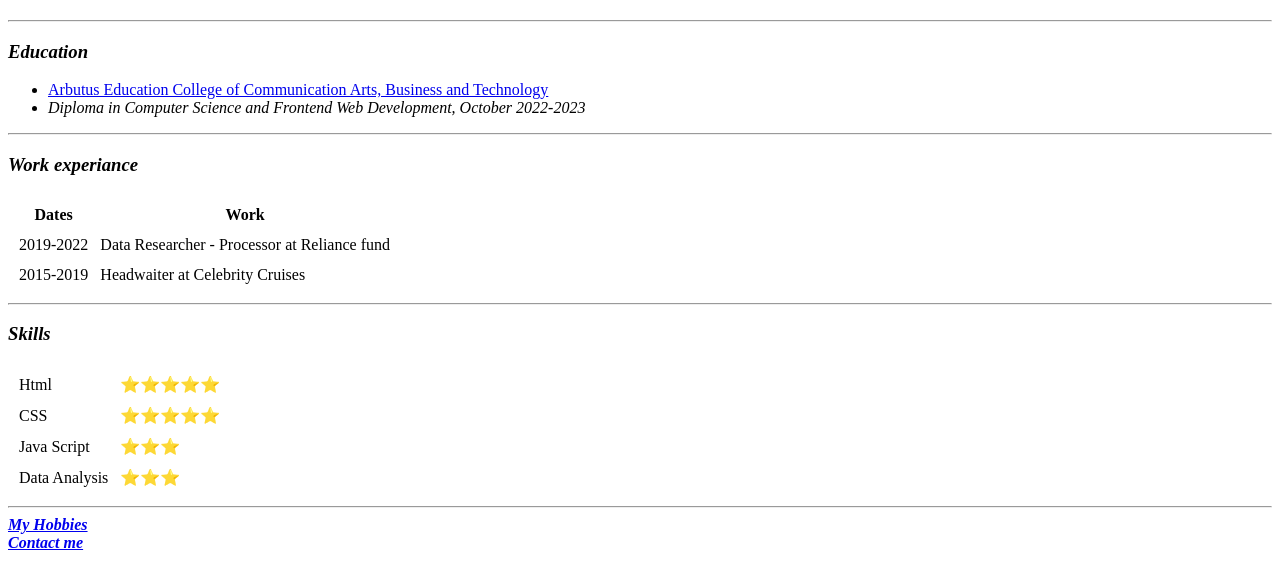
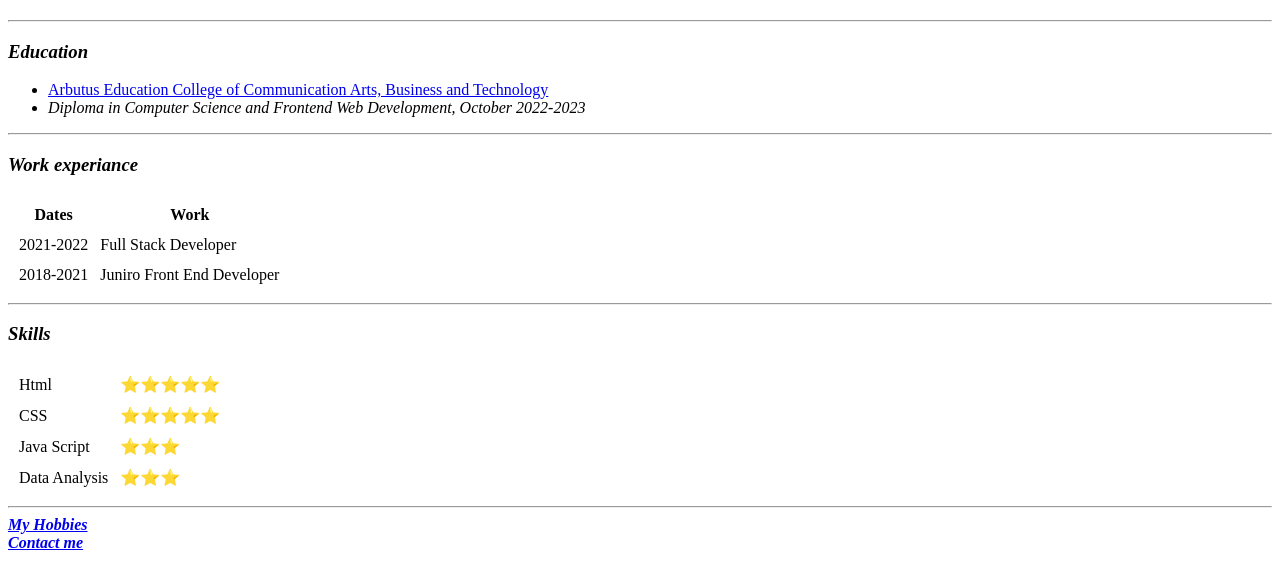
Before and after one commit to carevicm/Milan.Carevic, a plain HTML site: page index.html in a window 1280 px wide. Shown: the part 176-762 px from the top of the page. Drawn offline with Linux system fonts and the light colour scheme.

Commit message:
index.html

```diff
--- a/index.html
+++ b/index.html
@@ -40,12 +40,12 @@
     </thead>
     <tbody>
       <tr>
-        <td>2019-2022</td>
-        <td>Data Researcher - Processor at Reliance fund</td>
+        <td>2021-2022</td>
+        <td>Full Stack Developer</td>
       </tr>
       <tr>
-        <td>2015-2019</td>
-        <td>Headwaiter at Celebrity Cruises</td>
+        <td>2018-2021</td>
+        <td>Juniro Front End Developer</td>
       </tr>
 
     </tbody>
```
